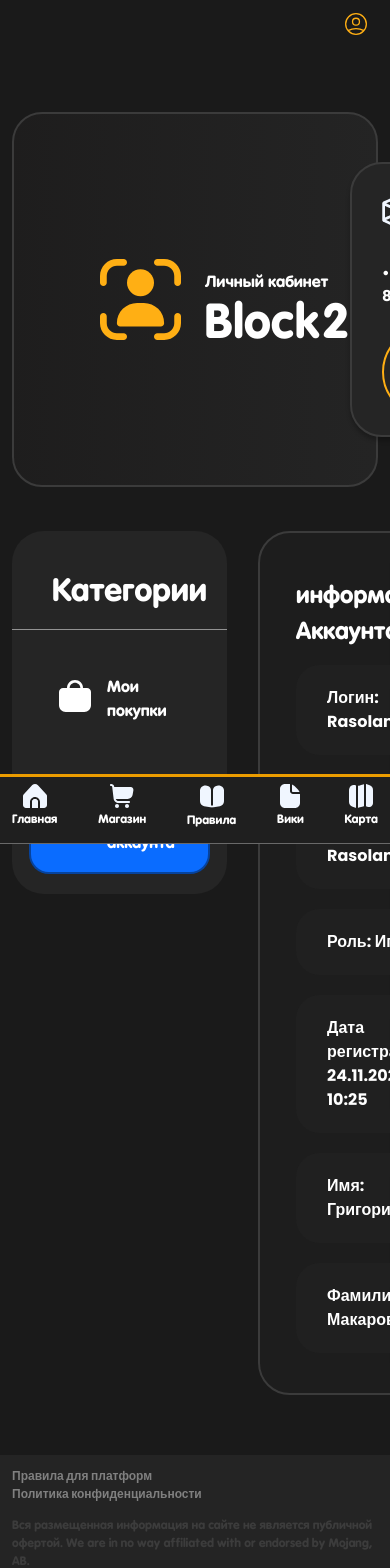
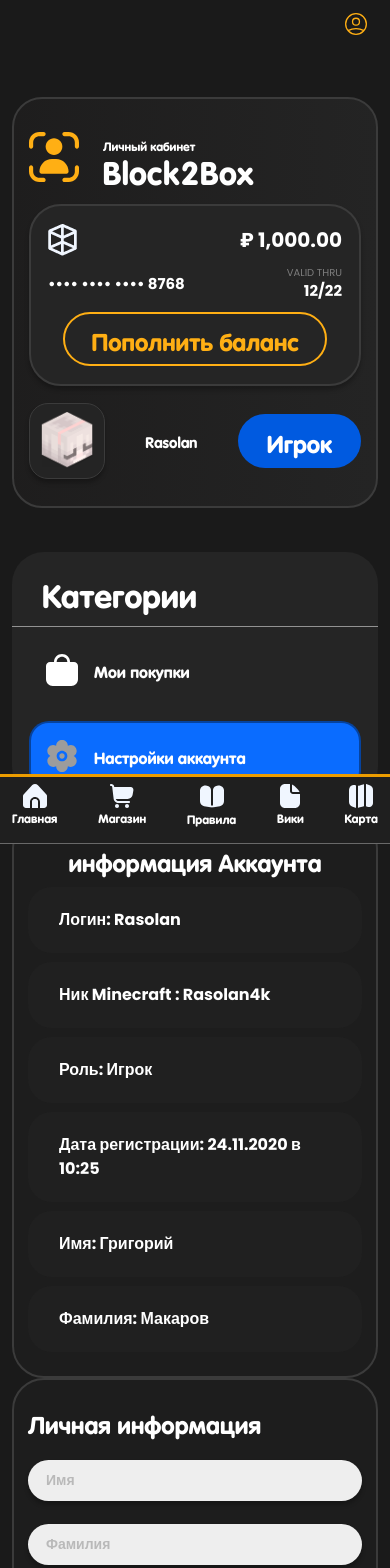
Before and after one commit to Rasolan/b2b, a Next.js app in the folder frontend/: page /account/settings in a window 390 px wide. Shown: the top 1568 px of the page. Built offline with nearby package versions, Linux system fonts and the light colour scheme.

Commit message:
Add adaptive to all pages

```diff
--- a/frontend/src/app/account/settings/style.css
+++ b/frontend/src/app/account/settings/style.css
@@ -38,3 +38,13 @@
     font-size: 16px;
     font-weight: 700;
 }
+
+@media (max-width: 768px) {
+    .account__settings{
+        grid-template-columns: 1fr;
+    }
+    .account__settings-card{
+        padding: 24px 14px;
+        gap: 9px 0;
+    }
+}
--- a/frontend/src/app/account/style.css
+++ b/frontend/src/app/account/style.css
@@ -11,3 +11,17 @@
     gap: 0 31px;
     grid-template-columns: 1fr 2fr
 }
+
+
+
+
+@media (max-width: 768px) {
+    .account{
+        margin-top: 33px;
+    }
+    .account__main{
+        grid-template-columns: 1fr;
+        gap: 17px 0;
+    }
+
+}
--- a/frontend/src/components/sections/account/dashboard/dashboard.css
+++ b/frontend/src/components/sections/account/dashboard/dashboard.css
@@ -120,3 +120,46 @@
 .dashboard__card-button{
     font-size: 16px;
 }
+
+
+@media (max-width: 768px) {
+    .dashboard__title-info h2{
+        font-size: 32px;
+    }
+    .dashboard__title-info h1{
+        font-size: 12px;
+    }
+    .account__dashboard{
+        padding: 27px 15px;
+        gap: 17px;
+        grid-template-columns: 1fr;
+    }
+    .dashboard__info{
+        flex-direction: column;
+        gap: 17px 0;
+    }
+    .dashboard__title-image{
+        height: 50px;
+        width: 50px;
+    }
+    .dashboard__profile{
+        flex-direction: row;
+    }
+    .profile__icon img{
+        width: 60px;
+        height: 60px;
+    }
+    .profile__nickname{
+        font-size: 15px;
+    }
+    .profile__button{
+        font-size: 13px;
+    }
+    .dashboard__card{
+        gap: 9px 0;
+        padding: 18px 17px;
+    }
+    .dashboard__card-button{
+        font-size: 13px;
+    }
+}
--- a/frontend/src/components/sections/account/sidebar/sidebar.css
+++ b/frontend/src/components/sections/account/sidebar/sidebar.css
@@ -67,3 +67,18 @@
     display: flex;
     border-bottom: 1px solid rgba(255, 255, 255, 0.5);
 }
+
+@media (max-width: 768px) {
+    .account__sidebar-title{
+        padding: 16px 18px 10px 30px;
+    }
+    .account__sidebar-category{
+        padding: 17px 15px;
+    }
+    .account__buy-card{
+        padding: 29px;
+    }
+	.account__sidebar-nav{
+        padding: 8px 0;
+    }
+}
```
Also changed, not shown: frontend/src/app/account/buy/style.css (+21 -0 lines), frontend/src/app/login/page.tsx (+0 -8 lines), frontend/src/app/login/style.css (+11 -0 lines), frontend/src/app/reg/page.tsx (+0 -8 lines), frontend/src/app/reg/style.css (+14 -0 lines), frontend/src/app/shop/style.css (+81 -0 lines), frontend/src/app/wiki/style.css (+15 -0 lines), frontend/src/components/formHeader/formHeader.css (+16 -0 lines).
